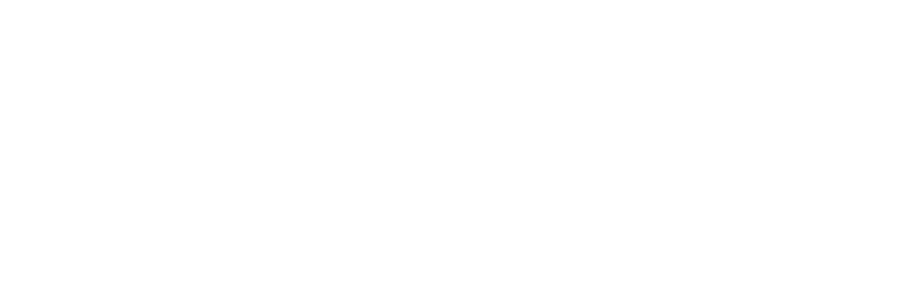
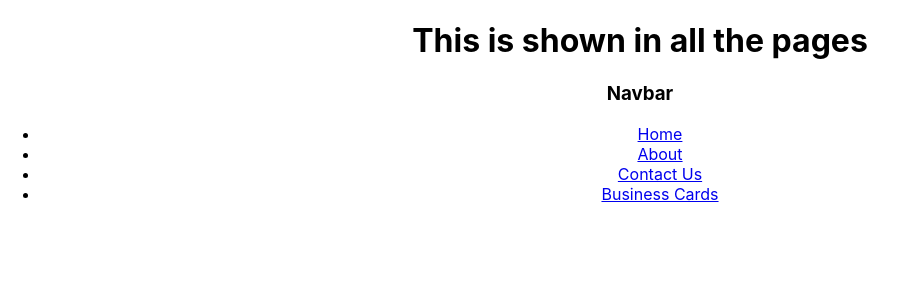
Before and after one commit to ConnorCoderAcademy/t3w6-react-forms, a React (Create React App) app: page /contact in a window 1280 px wide. Before the commit this address had no page. Shown: the top 300 px of the page, without its empty margins (0-907 px from the left). Built offline with nearby package versions, Linux system fonts and the light colour scheme.

Commit message:
Navbar and navLinks

```diff
--- a/src/App.js
+++ b/src/App.js
@@ -1,4 +1,5 @@
 import './App.css';
+import Navbar from './components/Navbar';
 import BusinessCardParent from './components/BusinessCardParent';
 import HomePage from './pages/HomePage';
 import AboutPage from './pages/AboutPage';
@@ -9,6 +10,8 @@
 function App() {
   return (
     <div className="App">
+      <h1>This is shown in all the pages</h1>
+      <Navbar/>
       <Routes>
         <Route path='/' element={<HomePage />}></Route>
         {/* <Route path='/about' element={<AboutPage />} />
@@ -18,8 +21,8 @@
         <Route path="/about" element={<Outlet />}>
           <Route index element= {<AboutPage />} />
           <Route path="contact" element={<ContactPage/>}></Route>
-
         </Route>
+        <Route path='/cards' element={<BusinessCardPage />} />
 
 
       </Routes>
--- /dev/null
+++ b/src/components/Navbar.jsx
@@ -0,0 +1,23 @@
+import { NavLink } from "react-router-dom"
+
+export default function Navbar () {
+    return (
+        <nav>
+            <h3>Navbar</h3>
+            <ul>
+                <li>
+                    <NavLink to="/" style={({isActive}) => isActive ? {color: "red"} : undefined}>Home</NavLink>
+                </li>
+                <li>
+                <NavLink to="/about" end style={({isActive}) => isActive ? {color: "red"} : undefined}>About</NavLink>
+                </li>
+                <li>
+                <NavLink to="/about/contact" style={({isActive}) => isActive ? {color: "red"} : undefined}>Contact Us</NavLink>
+                </li>
+                <li>
+                <NavLink to="/cards" style={({isActive}) => isActive ? {color: "red"} : undefined}>Business Cards</NavLink>
+                </li>
+            </ul>
+        </nav>
+    )
+}
```
